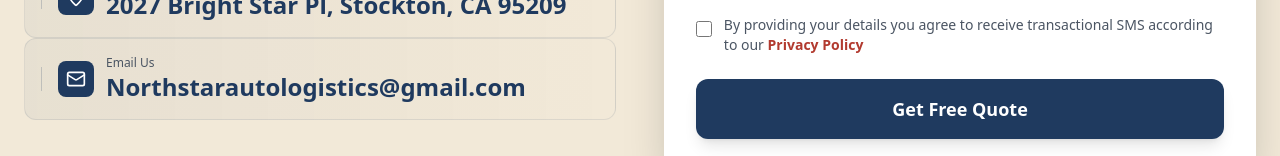
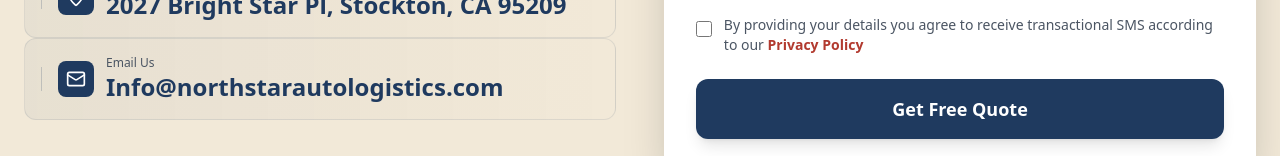
Before and after one commit to officialsanju2004/NorthstarAutologistics, a React (Vite) app in the folder client/: page /contact in a window 1280 px wide. Shown: the part 1409-1565 px from the top of the page. Built offline with nearby package versions, Linux system fonts and the light colour scheme.

Commit message:
Update contact email in ContactUs component

```diff
--- a/client/src/Components/ContactUs.jsx
+++ b/client/src/Components/ContactUs.jsx
@@ -171,10 +171,10 @@ const handleSubmit = (e) => {
     <div>
       <p className="text-xs font-medium text-gray-600">Email Us</p>
       <a
-        href="mailto:Northstarautologistics@gmail.com"
+        href="mailto:Info@northstarautologistics.com"
         className="text-xl md:text-2xl font-bold text-[#1F3A5F] hover:text-[#B23A2F] transition-colors"
       >
-        Northstarautologistics@gmail.com
+        Info@northstarautologistics.com
       </a>
     </div>
   </div>
```
